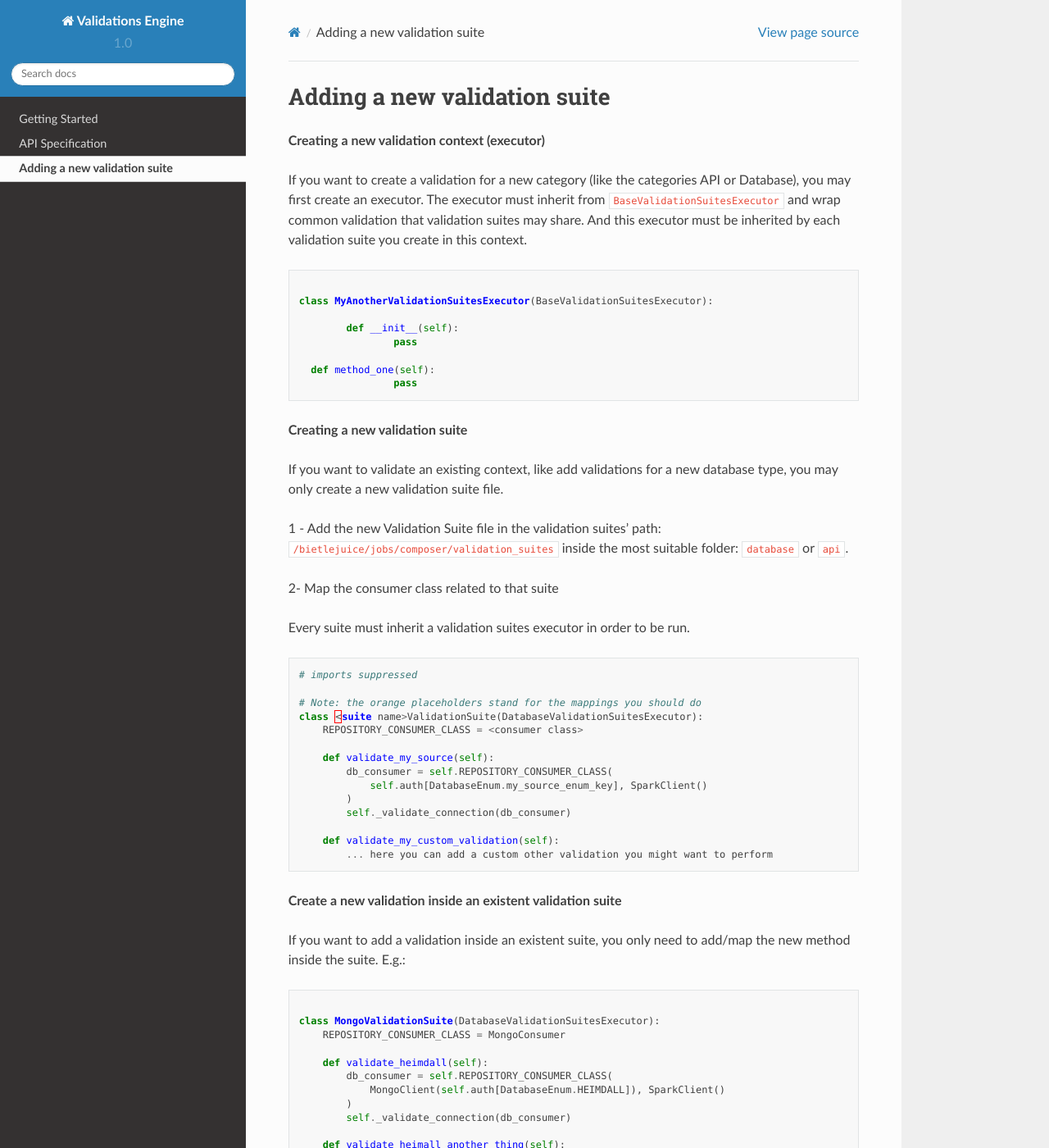
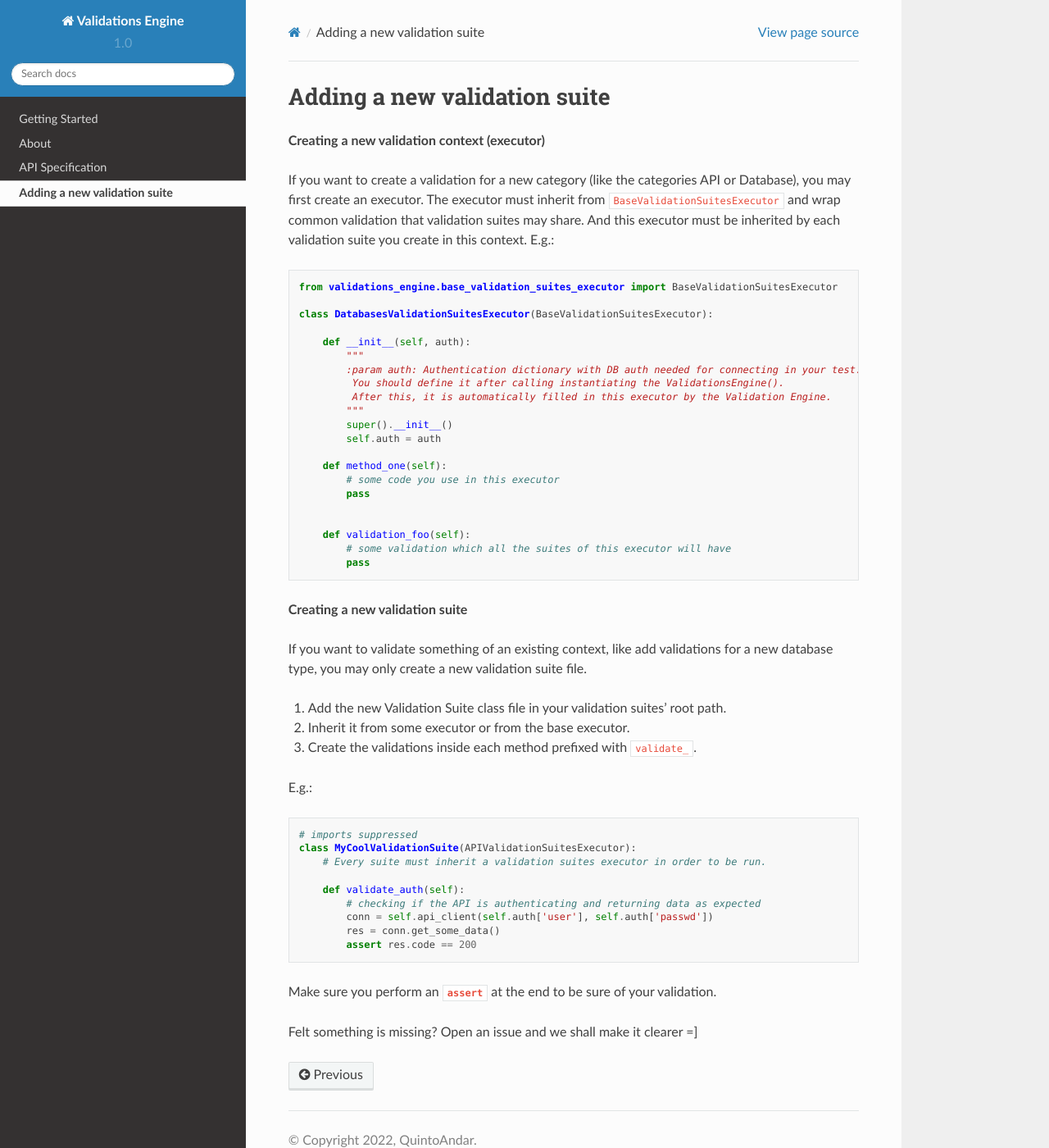
Before and after one commit to quintoandar/validations-engine, a Sphinx documentation site: the page built from docs/source/new_validation_suite.md, in a window 1280 px wide and 1400 px high. Shown: the whole window at 82% size. Built offline with Sphinx 7.4.7 and the Read the Docs theme 2.0.0, drawn with Linux system fonts in a browser that asks for light colours; some of the changed text lies outside the part shown.

````diff
--- a/docs/source/new_validation_suite.md
+++ b/docs/source/new_validation_suite.md
@@ -2,69 +2,60 @@
 
 **Creating a new validation context (executor)**
 
-If you want to create a validation for a new category (like the categories API or Database), you may first create an executor. The executor must inherit from `BaseValidationSuitesExecutor` and wrap common validation that validation suites may share. And this executor must be inherited by each validation suite you create in this context.
+If you want to create a validation for a new category (like the categories API or Database), you may first create an executor.
+The executor must inherit from `BaseValidationSuitesExecutor` and wrap common validation that validation suites may share.
+And this executor must be inherited by each validation suite you create in this context.
+E.g.:
 
 ```python
+from validations_engine.base_validation_suites_executor import BaseValidationSuitesExecutor
 
-class MyAnotherValidationSuitesExecutor(BaseValidationSuitesExecutor):
+class DatabasesValidationSuitesExecutor(BaseValidationSuitesExecutor):
 
-	def __init__(self):
-		pass
+    def __init__(self, auth):
+        """
+        :param auth: Authentication dictionary with DB auth needed for connecting in your test.
+         You should define it after calling instantiating the ValidationsEngine().
+         After this, it is automatically filled in this executor by the Validation Engine.
+        """
+        super().__init__()
+        self.auth = auth
 
-  def method_one(self):
-		pass
+    def method_one(self):
+        # some code you use in this executor
+        pass
 
+
+    def validation_foo(self):
+        # some validation which all the suites of this executor will have
+        pass
 ```
 
 **Creating a new validation suite**
 
-If you want to validate an existing context, like add validations for a new database type, you may only create a new validation suite file.
+If you want to validate something of an existing context, like add validations for a new database type, you may only create a new validation suite file.
 
-1 - Add the new Validation Suite file in the validation suites’ path: `/bietlejuice/jobs/composer/validation_suites` inside the most suitable folder: `database` or `api`.
+1. Add the new Validation Suite class file in your validation suites' root path.
 
-2- Map the consumer class related to that suite
+2. Inherit it from some executor or from the base executor.
 
-Every suite must inherit a validation suites executor in order to be run.
+3. Create the validations inside each method prefixed with `validate_`.
+
+
+E.g.:
 
 ```python
 # imports suppressed
+class MyCoolValidationSuite(APIValidationSuitesExecutor):
+    # Every suite must inherit a validation suites executor in order to be run.
 
-# Note: the orange placeholders stand for the mappings you should do
-class <suite name>ValidationSuite(DatabaseValidationSuitesExecutor):
-    REPOSITORY_CONSUMER_CLASS = <consumer class>
-
-    def validate_my_source(self):
-        db_consumer = self.REPOSITORY_CONSUMER_CLASS(
-            self.auth[DatabaseEnum.my_source_enum_key], SparkClient()
-        )
-        self._validate_connection(db_consumer)
-
-    def validate_my_custom_validation(self):
-        ... here you can add a custom other validation you might want to perform
-
+    def validate_auth(self):
+        # checking if the API is authenticating and returning data as expected
+        conn = self.api_client(self.auth['user'], self.auth['passwd'])
+        res = conn.get_some_data()
+        assert res.code == 200
 ```
 
-**Create a new validation inside an existent validation suite**
+Make sure you perform an **`assert`** at the end to be sure of your validation.
 
-If you want to add a validation inside an existent suite, you only need to add/map the new method inside the suite. E.g.:
-
-```python
-
-class MongoValidationSuite(DatabaseValidationSuitesExecutor):
-    REPOSITORY_CONSUMER_CLASS = MongoConsumer
-
-    def validate_heimdall(self):
-        db_consumer = self.REPOSITORY_CONSUMER_CLASS(
-            MongoClient(self.auth[DatabaseEnum.HEIMDALL]), SparkClient()
-        )
-        self._validate_connection(db_consumer)
-
-    def validate_heimall_another_thing(self):
-        db_consumer = self.REPOSITORY_CONSUMER_CLASS(
-            MongoClient(self.auth[DatabaseEnum.US_EMAILS]), SparkClient()
-        )
-        result = db_consumer.validate_another_thing()
-				assert result
-```
-
-For custom validations, make sure you perform an **`assert`** at the end.
+Felt something is missing? Open an issue and we shall make it clearer =]
````
Also changed, not shown: README.md (+20 -26 lines), docs/source/about.md (added, +19 -0 lines), docs/source/index.rst (+31 -3 lines), examples/README.md, 1 other file.
